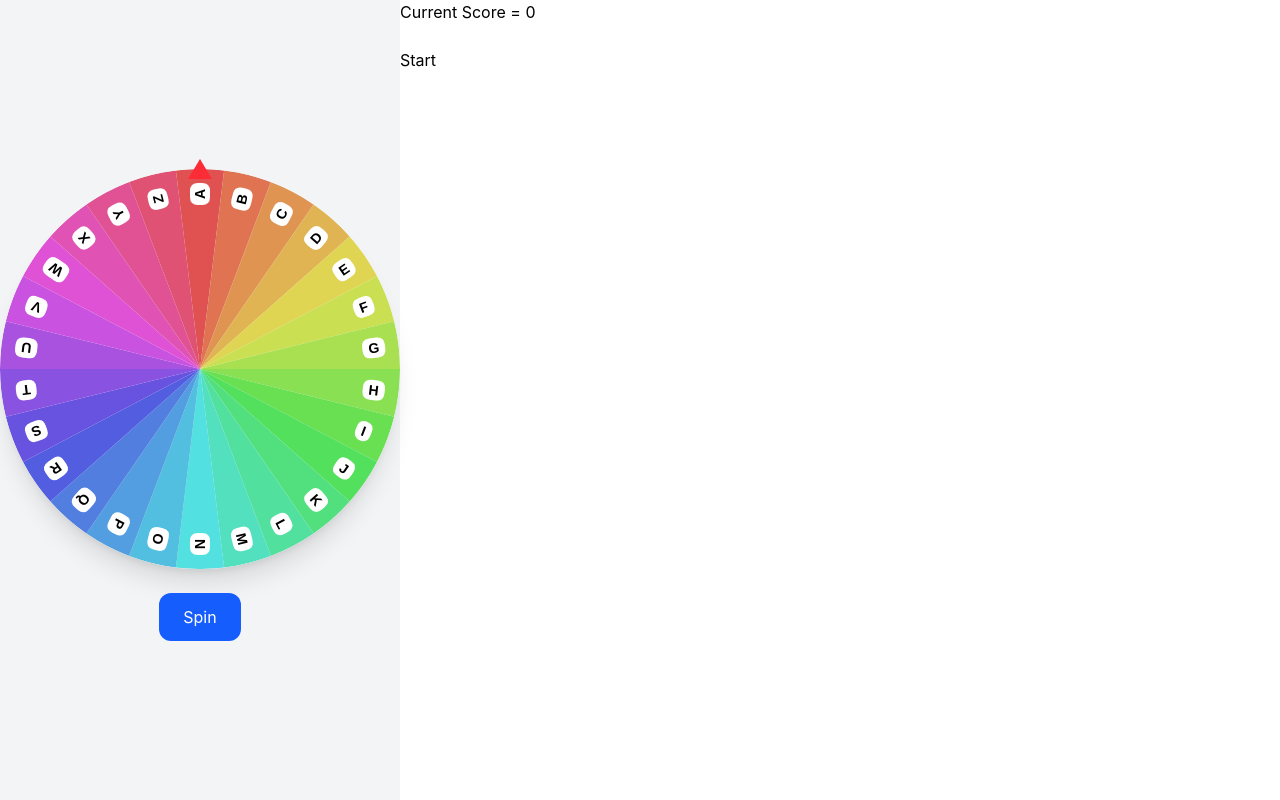
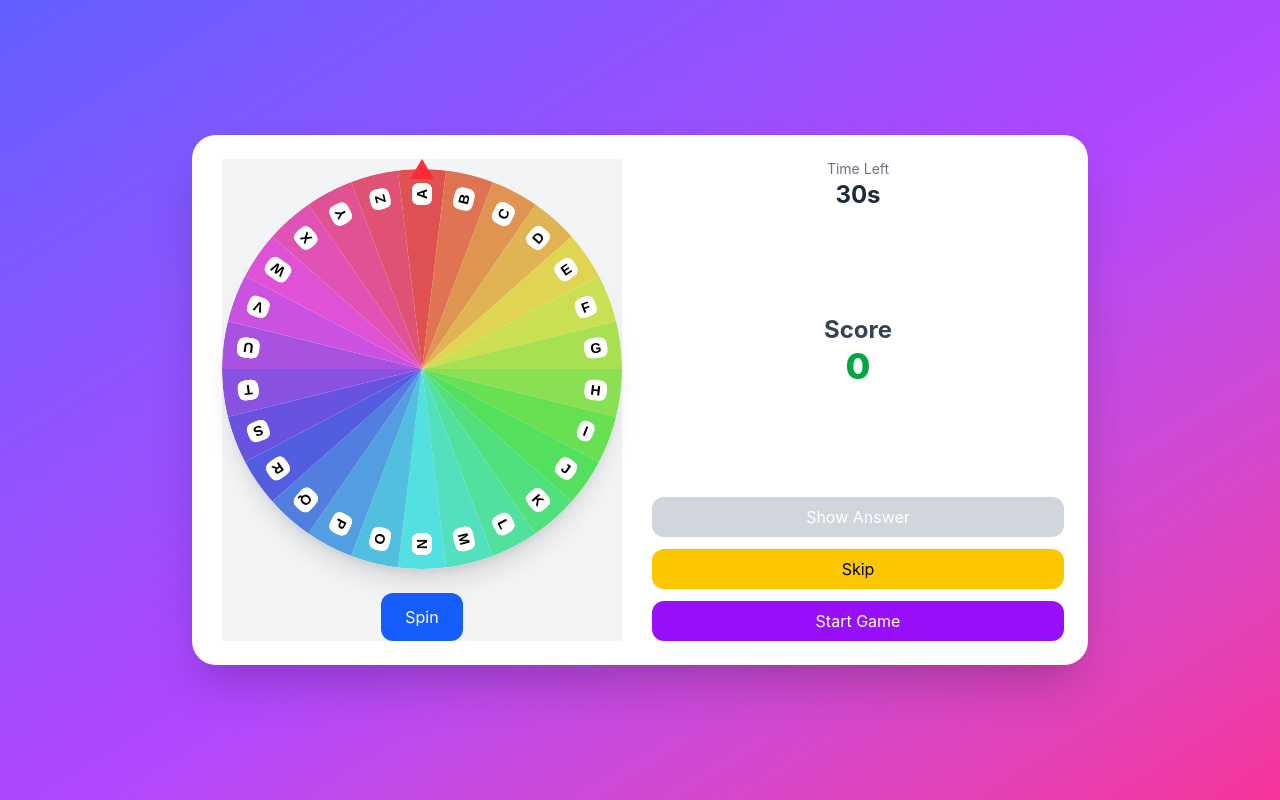
Before and after one commit to jassybiju/Rondo, a React (Vite) app: page / in a window 1280 px wide. Built offline with nearby package versions, Linux system fonts and the light colour scheme.

Commit message:
add good ui and timer

```diff
--- a/src/App.tsx
+++ b/src/App.tsx
@@ -1,4 +1,4 @@
-import { useState } from "react";
+import { useState, useEffect } from "react";
 import SpinWheel from "./components/Wheel";
 
 import "./App.css";
@@ -7,48 +7,182 @@ import { set1 } from "./data";
 export default function App() {
   const [score, setScore] = useState(0);
   const [index, setIndex] = useState<number | null>(null);
-  const [show, setShow] = useState<boolean>(false)
+  const [show, setShow] = useState<boolean>(false);
+  const [color, setColor] = useState(
+    Array.from({ length: set1.length }, () => "#fff"),
+  );
+  const [timeLeft, setTimeLeft] = useState(30); // 30 sec game
+  const [isPlaying, setIsPlaying] = useState(false);
+  const [gameOver, setGameOver] = useState(false);
 
-  const handleResult = (correct : boolean)=>{
-    if(correct){
-      setScore(prev => prev + 10)
-    }else{
-      setScore(prev => prev - 5)
+  useEffect(() => {
+    if (!isPlaying) return;
+
+    if (timeLeft === 0) {
+      setIsPlaying(false);
+      setGameOver(true);
+      return;
     }
-    setIndex(prev => prev as number + 1)
-    setShow(false)
+
+    const timer = setTimeout(() => {
+      setTimeLeft((prev) => prev - 1);
+    }, 1000);
+
+    return () => clearTimeout(timer);
+  }, [timeLeft, isPlaying]);
+
+  const startGame = () => {
+    setScore(0);
+    setIndex(0);
+    setShow(false);
+    setColor(Array.from({ length: set1.length }, () => "#fff"));
+    setTimeLeft(30);
+    setGameOver(false);
+    setIsPlaying(true);
+  };
+  const resetGame = () => {
+    setScore(0);
+  setIndex(null);
+  setShow(false);
+  setColor(
+    Array.from({ length: set1.length }, () => "#fff"),
+  );
+  setTimeLeft(30); // 30 sec game
+  setIsPlaying(false);
+  setGameOver(false);
   }
+
+  const skipGame = () => {
+    if ((index as number) >= set1.length - 1) {
+      setIsPlaying(false);
+      setGameOver(true);
+    } else {
+      setIndex((prev) => (prev as number) + 1);
+    }
+    setShow(false);
+  };
+  const handleResult = (correct: boolean) => {
+    if (correct) {
+      setColor((prev) => prev.map((x, i) => (i === index ? "#008000" : x)));
+      setScore((prev) => prev + 10);
+    } else {
+      setColor((prev) => prev.map((x, i) => (i === index ? "#ff0000" : x)));
+      setScore((prev) => prev - 5);
+    }
+
+    if ((index as number) >= set1.length - 1) {
+      setIsPlaying(false);
+      setGameOver(true);
+    } else {
+      setIndex((prev) => (prev as number) + 1);
+    }
+
+    setShow(false);
+  };
   return (
-    <div className="flex">
-      <SpinWheel  index={index as number}/>
-      <div>
-        Current Score = {score}
-        <br />
-        {typeof index === "number" && (
-          <>
-            {" "}
-            Question = {set1[index].question}
-            <br />
-            {show && (
+    <div className="min-h-screen bg-gradient-to-br from-indigo-500 via-purple-500 to-pink-500 flex items-center justify-center p-6">
+       {gameOver && (
+            <div className="flex absolute bg-white/50 w-full flex-col items-center justify-center h-full text-center">
+              <h2 className="text-3xl font-bold text-red-500 mb-4">
+                ⏰ Time's Up!
+              </h2>
+              <p className="text-xl mb-4">Your Score</p>
+              <p className="text-5xl font-extrabold text-green-600 mb-6">
+                {score}
+              </p>
 
-              <>
-            Answer = {set1[index].sol}
-            <br />
-            <button onClick={() => handleResult(true)}>Correct</button>
-            <br />
-            <button onClick={() => handleResult(false)}>Wrong</button>
-              </>
-            )
-             }
-            <br />
-            <button onClick={() => setShow(true)}>Show Answer</button>
-            <br />
-            <button onClick={()=>setIndex(prev => prev as number +1)}>Skip</button>
+              <button
+                onClick={resetGame}
+                className="px-6 py-3 bg-purple-600 hover:bg-purple-700 text-white rounded-xl"
+              >
+                Play Again
+              </button>
+            </div>
+          )}
 
-          </>
-        )}
-        <br />
-        <button onClick={()=>setIndex(0)}>Start</button>
+      <div className="bg-white rounded-3xl shadow-2xl p-6 w-full max-w-4xl flex gap-6">
+        {/* 🎡 Wheel Section */}
+        <div className="flex-1 flex flex-col items-center justify-center">
+          <SpinWheel index={index as number} color={color} />
+        </div>
+
+        {/* 🎮 Game Panel */}
+        <div className="flex-1 flex flex-col justify-between">
+          <div className="text-center mb-2">
+            <p className="text-sm text-gray-500">Time Left</p>
+            <p
+              className={`text-2xl font-bold ${timeLeft <= 5 ? "text-red-500 animate-pulse" : "text-gray-800"}`}
+            >
+              {timeLeft}s
+            </p>
+          </div>
+          {/* 🏆 Score */}
+          <div className="text-center mb-4">
+            <h2 className="text-2xl font-bold text-gray-700">Score</h2>
+            <p className="text-4xl font-extrabold text-green-600 transition-all duration-300">
+              {score}
+            </p>
+          </div>
+
+          {/* ❓ Question */}
+          {typeof index === "number" && isPlaying && index < set1.length && (
+            <div className="bg-gray-100 rounded-xl p-4 shadow-inner mb-4">
+              <p className="text-lg font-semibold text-gray-800">
+                {set1[index].question}
+              </p>
+
+              {show && (
+                <div className="mt-4">
+                  <p className="text-green-700 font-medium mb-3">
+                    ✅ {set1[index].sol}
+                  </p>
+
+                  <div className="flex gap-3">
+                    <button
+                      onClick={() => handleResult(true)}
+                      className="flex-1 py-2 bg-green-500 hover:bg-green-600 text-white rounded-xl transition"
+                    >
+                      Correct
+                    </button>
+                    <button
+                      onClick={() => handleResult(false)}
+                      className="flex-1 py-2 bg-red-500 hover:bg-red-600 text-white rounded-xl transition"
+                    >
+                      Wrong
+                    </button>
+                  </div>
+                </div>
+              )}
+            </div>
+          )}
+
+
+          {/* 🎯 Controls */}
+          <div className="flex flex-col gap-3">
+            <button
+              onClick={() => setShow(true)}
+              disabled={show || isPlaying == false}
+              className="py-2 bg-blue-500 hover:bg-blue-600 disabled:bg-gray-300 text-white rounded-xl transition"
+            >
+              Show Answer
+            </button>
+
+            <button
+              onClick={skipGame}
+              disabled={isPlaying == false}
+              className="py-2 bg-yellow-400 hover:bg-yellow-500 text-black rounded-xl transition"
+            >
+              Skip
+            </button>
+
+            <button
+              onClick={startGame}
+              className="py-2 bg-purple-600 hover:bg-purple-700 text-white rounded-xl transition"
+            >
+              Start Game
+            </button>
+          </div>
+        </div>
       </div>
     </div>
   );
--- a/src/components/Wheel.tsx
+++ b/src/components/Wheel.tsx
@@ -2,7 +2,7 @@
 import { useEffect, useRef, useState } from "react";
 import { set1 } from "../data";
 
-export default function SpinWheelCanvas({index } : { index : number}) {
+export default function SpinWheelCanvas({index, color } : { index : number,color : string[]}) {
   const canvasRef = useRef<HTMLCanvasElement>(null);
   const [rotation, setRotation] = useState(0);
   const [spinning, setSpinning] = useState(false);
@@ -83,8 +83,9 @@ export default function SpinWheelCanvas({index } : { index : number}) {
         ctx.fill();
 
       // 🎯 Highlight selected slice
-      if (i === index) {
-        ctx.fillStyle = "#000"; // background
+      // if (i === index) {
+      console.log(color[i],i)
+        ctx.fillStyle = color[i]; // background
         roundRect(
           ctx,
           textX - boxWidth / 2,
@@ -95,10 +96,10 @@ export default function SpinWheelCanvas({index } : { index : number}) {
         );
         ctx.fill();
 
-        ctx.fillStyle = "#fff"; // text color
-      } else {
-        ctx.fillStyle = "#000";
-      }
+        ctx.fillStyle = color[i] === "#fff" ? '#000' : "#fff"; // text color
+      // } else {
+      //   ctx.fillStyle = "#000";
+      // }
 
       ctx.fillText(text, textX, 5);
       ctx.restore();
@@ -187,7 +188,7 @@ const getRotationFromIndex = (index: number) => {
   }, []);
 
   return (
-    <div className="flex flex-col items-center justify-center min-h-screen bg-gray-100">
+    <div className="flex flex-col items-center justify-center  bg-gray-100">
       {/* Pointer */}
       <div className="w-0 h-0 border-l-[12px] border-l-transparent border-r-[12px] border-r-transparent border-b-[20px] border-b-red-500 mb-[-10px] z-10" />
 
```
